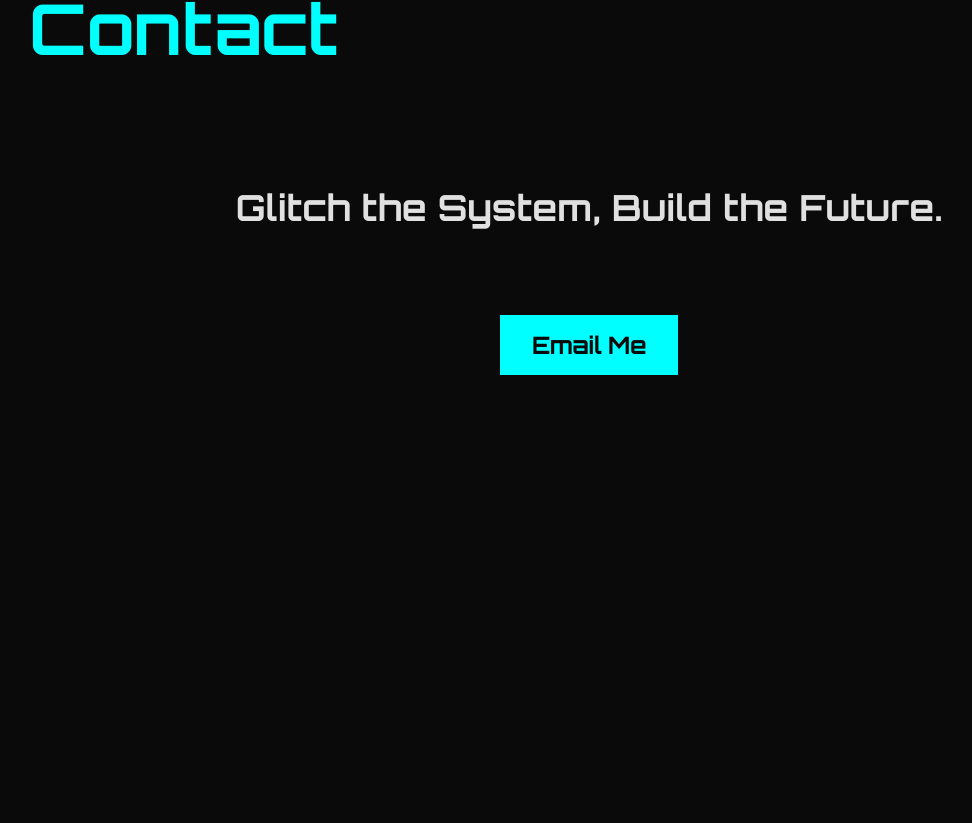
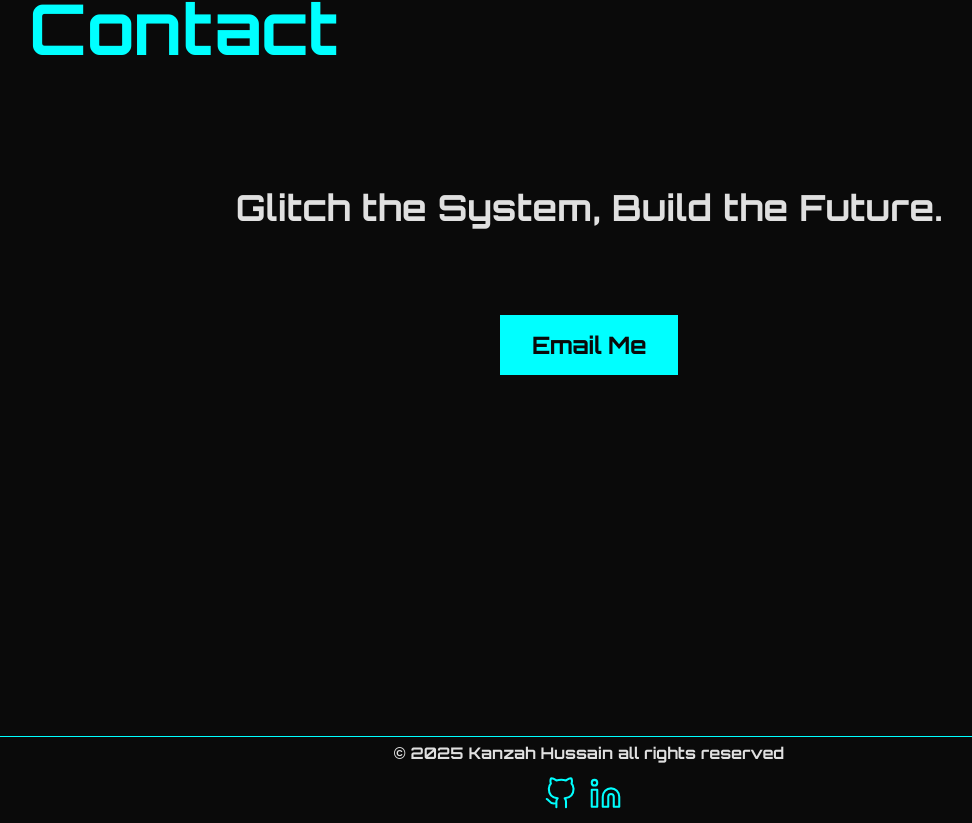
Before and after one commit to kanzah259/kanzah259.github.io, a React (Vite) app: page / in a window 1280 px wide. Shown: the part 3512-4335 px from the top of the page, without its empty margins (51-1023 px from the left). Before the commit the page ends 4248 px from the top, so only its background shows below. Built offline with nearby package versions, Linux system fonts and the light colour scheme.

Commit message:
Add and style Footer

```diff
--- a/src/App.tsx
+++ b/src/App.tsx
@@ -4,6 +4,7 @@ import About from "./sections/About/About";
 import Experience from "./sections/Experience/Experience";
 import Projects from "./sections/Projects/Projects";
 import Contact from "./sections/Contact/Contact";
+import Footer from "./components/footer";
 
 function App() {
 
@@ -16,6 +17,7 @@ function App() {
     <Experience />
     <Projects />
     <Contact />
+    <Footer />
 
     </div>
 
--- /dev/null
+++ b/src/components/footer.tsx
@@ -0,0 +1,28 @@
+
+const Footer = () => (
+
+    <div>
+        <div className="text-center">
+            <div className="border-t border-[#00FFFF] bottom-2"></div>
+            <h4 className="font-orbitron text-[#E0E0E0] font-bold text-[16px] pt-1">© 2025 Kanzah Hussain all rights reserved</h4>
+            <div className="flex justify-center pt-3 pb-3">
+
+                <div className="pr-3">
+                    <a href="https://github.com/kanzah259" target="_blank" rel="noopener noreferrer">
+                    <img src="public/github.svg" alt="Github Link" width={32.5} height={35.5}></img>
+                    </a>
+                </div>
+
+                <div className="pr-3">
+                    <a href="https://www.linkedin.com/in/kanzah-hussain-970a90252" target="_blank" rel="noopener noreferrer">
+                    <img src="public/linkedin.svg" alt="LinkedIn Link" width={33.5} height={31.5}></img>
+                    </a>
+                </div>
+
+            </div>
+        </div>
+    </div>
+
+)
+
+export default Footer;
```
Also changed, not shown: public/github.svg (added), public/linkedin.svg (added).
